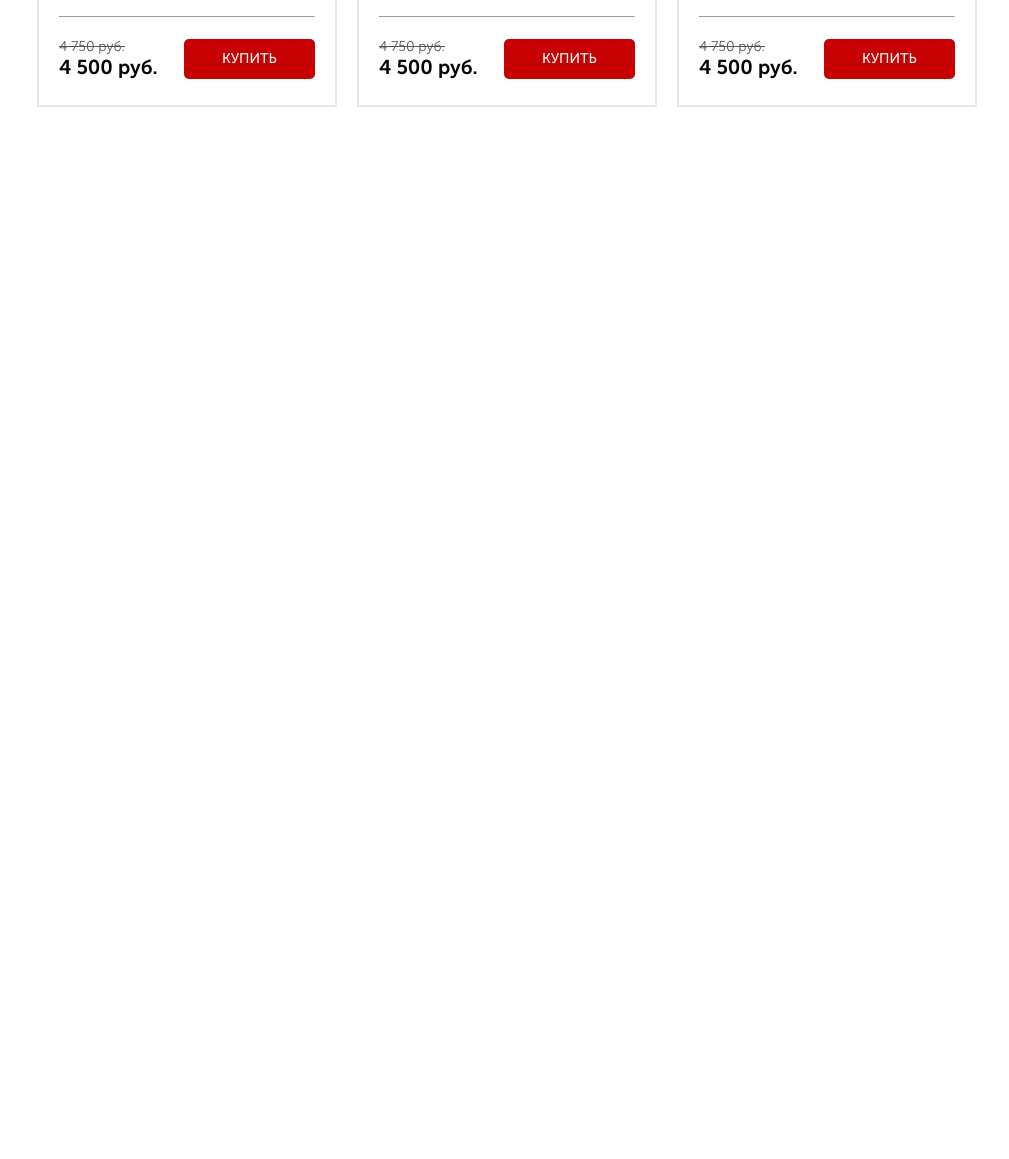
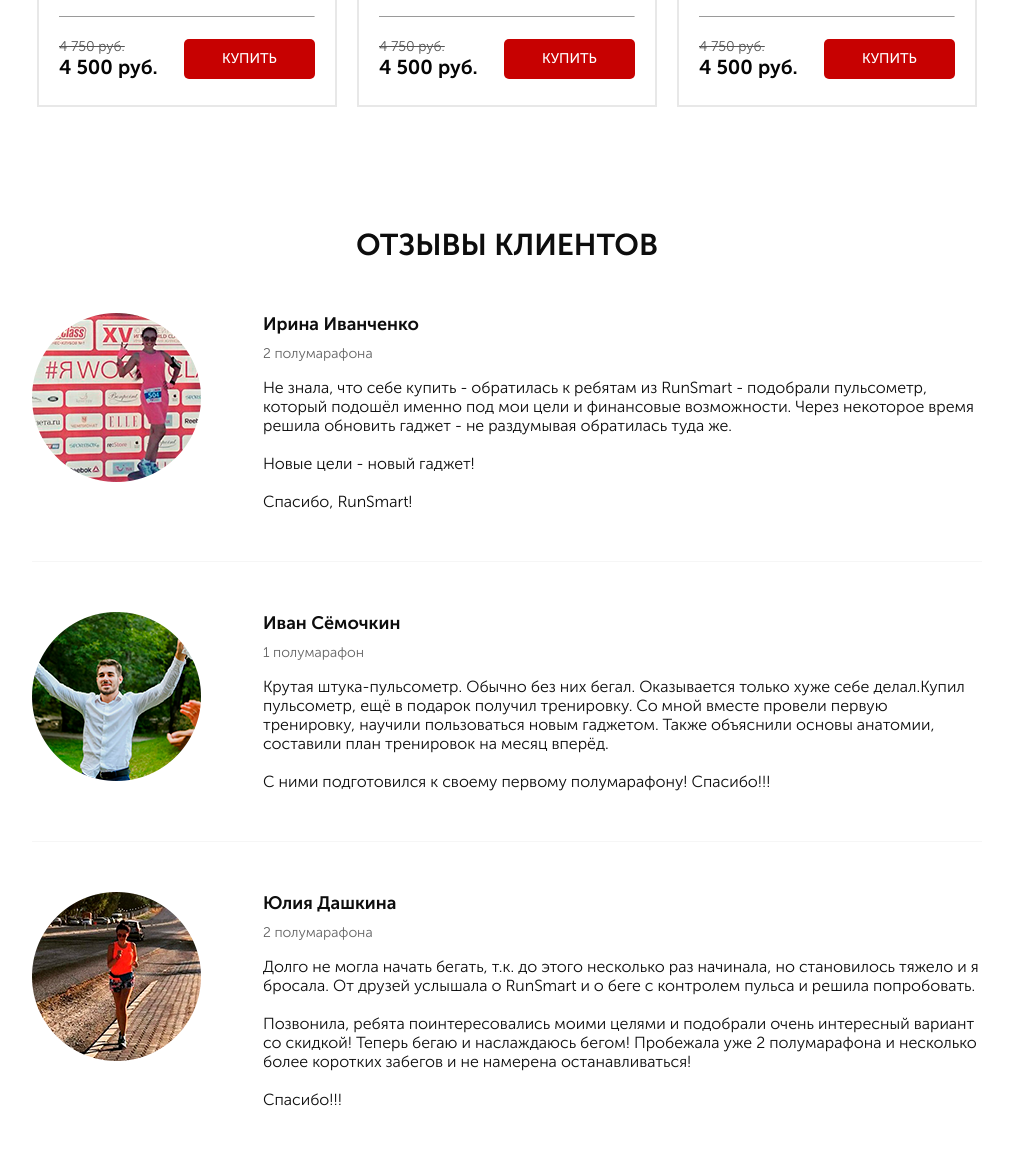
Before and after one commit to olyagoroshko/---Heart-Rate-Monitors, a website: page src/index.html in a window 1280 px wide. Shown: the part 3659-4818 px from the top of the page, without its empty margins (133-1142 px from the left). Before the commit the page ends 3886 px from the top, so only its background shows below. Drawn offline with nearby package versions, Linux system fonts and the light colour scheme.

Commit message:
feature: add reviews block

```diff
--- a/src/index.html
+++ b/src/index.html
@@ -374,6 +374,55 @@
         </div>
     </section>
 
+    <section class="reviews">
+        <div class="container">
+            <div class="title">отзывы клиентов</div>
+            <div class="reviews__wrapper">
+                <div class="reviews__item">
+                    <img src="img/reviews/ирина-иванченко.png" alt="ирина-иванченко" class="reviews__photo">
+                    <div class="reviews__text">
+                        <div class="reviews__name">Ирина Иванченко</div>
+                        <div class="reviews__quantity">2 полумарафона</div>
+                        <div class="reviews__review">
+                            Не знала, что себе купить - обратилась к ребятам из RunSmart - подобрали пульсометр, который подошёл именно под мои цели и финансовые возможности.
+                            Через некоторое время решила обновить гаджет - не раздумывая обратилась туда же.
+                            <br><br>
+                            Новые цели - новый гаджет!
+                            <br><br>
+                            Спасибо, RunSmart!
+                        </div>
+                    </div>
+                </div>
+                <div class="reviews__item">
+                    <img src="img/reviews/иван-семочкин.png" alt="иван-семочкин" class="reviews__photo">
+                    <div class="reviews__text">
+                        <div class="reviews__name">Иван Сёмочкин</div>
+                        <div class="reviews__quantity">1 полумарафон</div>
+                        <div class="reviews__review">
+                            Крутая штука-пульсометр. Обычно без них бегал. Оказывается только хуже себе делал.Купил пульсометр, ещё в подарок получил тренировку. Со мной вместе провели первую тренировку, научили пользоваться новым гаджетом. Также объяснили основы анатомии, составили план тренировок на месяц вперёд.
+                            <br><br>
+                            С ними подготовился к своему первому полумарафону! Спасибо!!!
+                        </div>
+                    </div>
+                </div>
+                <div class="reviews__item">
+                    <img src="img/reviews/юлия-дашкина.png" alt="юлия-дашкина" class="reviews__photo">
+                    <div class="reviews__text">
+                        <div class="reviews__name">Юлия Дашкина</div>
+                        <div class="reviews__quantity">2 полумарафона</div>
+                        <div class="reviews__review">
+                            Долго не могла начать бегать, т.к. до этого несколько раз начинала, но становилось тяжело и я бросала. От друзей услышала о RunSmart и о беге с контролем пульса и решила попробовать.
+                            <br><br>
+                            Позвонила, ребята поинтересовались моими целями и подобрали очень интересный вариант со скидкой! Теперь бегаю и наслаждаюсь бегом! Пробежала уже 2 полумарафона и несколько более коротких забегов и не намерена останавливаться!
+                            <br><br>
+                            Спасибо!!!
+                        </div>
+                    </div>
+                </div>
+            </div>
+        </div>
+    </section>
+
     <script type="text/javascript" src="https://code.jquery.com/jquery-1.11.0.min.js"></script>
     <script type="text/javascript" src="https://code.jquery.com/jquery-migrate-1.2.1.min.js"></script>
     <script src="js/slick.min.js"></script>
--- a/src/sass/blocks/_catalog.scss
+++ b/src/sass/blocks/_catalog.scss
@@ -113,6 +113,7 @@
         &__wrapper{
             display: flex;
             width: calc(200% + 40px);
+
         }
         &__content{
             width: 50%;
@@ -195,6 +196,7 @@
 
 @media(max-width: 575px){
     .catalog{
+        padding-bottom: 50px;
         &__tabs {
         margin-top: 35px;
         }
--- /dev/null
+++ b/src/sass/blocks/_reviews.scss
@@ -0,0 +1,56 @@
+.reviews{
+    // padding: 70px 0;
+    &__item{
+        display: flex;
+        padding: 50px 0;
+        img{
+            width: 169px;
+            height: 169px;
+            margin-right: 62px;
+        }
+        &:not(:last-child){
+            border-bottom: 1px solid #f6f6f6;
+        }
+    }
+    &__name{
+        font-size: 18px;
+        font-weight: 700;
+        color: #0d0d0d;
+    }
+    &__quantity{
+        margin-top: 10px;
+        font-size: 14px;
+        font-weight: 300;
+        color: #646464;
+    }
+    &__review{
+        margin-top: 16px;
+        font-size: 16px;
+        font-weight: 300;
+        color: #0d0d0d;
+    }
+
+}
+
+@media(max-width: 767px){
+    .reviews{
+        &__item{
+            flex-direction: column;
+            justify-content: center;
+            align-items: center;
+            img{
+                margin: 0;
+                margin-bottom: 20px;
+            }
+        }
+        &__name{
+            text-align: center;
+        }
+        &__quantity{
+            text-align: center;
+        }
+        &__review{
+            text-align: center;
+        }
+    }
+}
--- a/src/sass/style.scss
+++ b/src/sass/style.scss
@@ -13,3 +13,4 @@
 @import 'blocks/forms';
 @import 'blocks/carousel';
 @import 'blocks/catalog';
+@import 'blocks/reviews';
```
Also changed, not shown: src/css/style.min.css, src/img/reviews/иван-семочкин.png (added), src/img/reviews/ирина-иванченко.png (added), src/img/reviews/юлия-дашкина.png (added).
